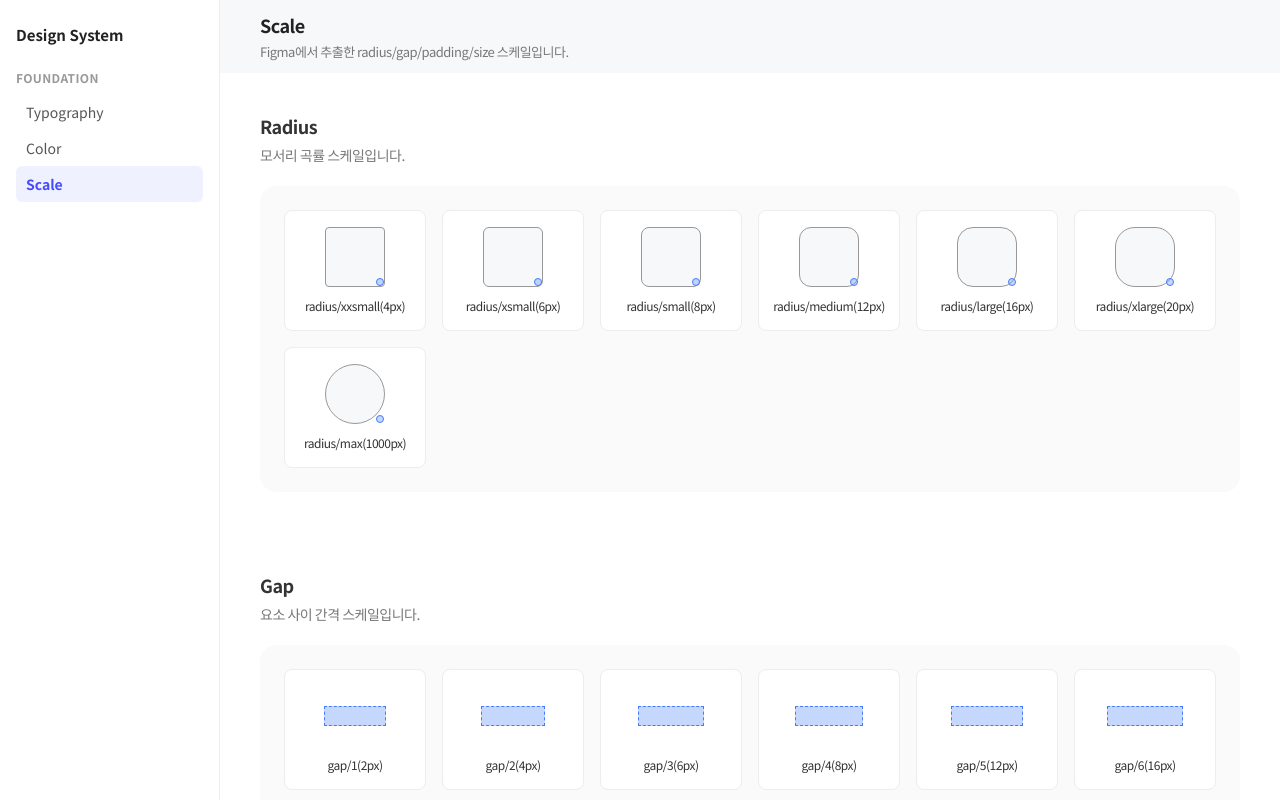
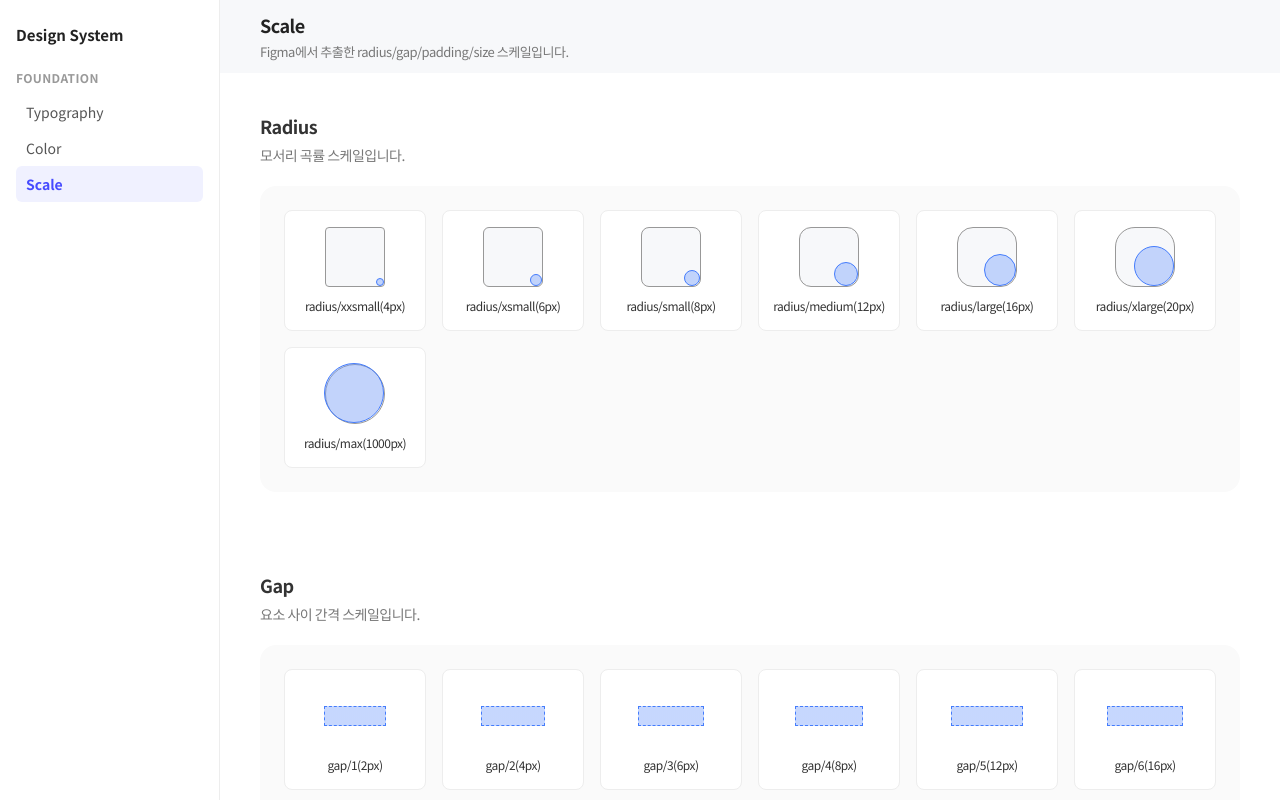
Before and after one commit to dain-spec/designsystem, a React (Vite) app: page / in a window 1280 px wide. Both pictures are taken after a click on the item "Scale". Shown: the top 800 px of the page. Built offline with nearby package versions, Linux system fonts and the light colour scheme.

Commit message:
Scale radius dot marker size with radius value
Figma 원본처럼 dot 크기가 min(radius*2, 60px)로 커지도록 수정하고,
어떤 크기에서도 완전한 원으로 보이게 border-radius를 50%로 변경합니다.

```diff
--- a/src/design-system/foundation/Scale.css
+++ b/src/design-system/foundation/Scale.css
@@ -45,11 +45,9 @@
   position: absolute;
   right: 0;
   bottom: 0;
-  width: 8px;
-  height: 8px;
   background: rgba(113, 155, 252, 0.4);
   border: 1px solid #447cfc;
-  border-radius: 4px;
+  border-radius: 50%;
 }
 
 .ds-scale-gap-bar {
--- a/src/design-system/foundation/Scale.tsx
+++ b/src/design-system/foundation/Scale.tsx
@@ -19,12 +19,15 @@ function SectionHeading({ title, description }: { title: string; description: st
   )
 }
 
+const RADIUS_BOX_SIZE = 60
+
 function RadiusItem({ name, px }: ScaleItem) {
+  const dotSize = Math.min(px * 2, RADIUS_BOX_SIZE)
   return (
     <div className="ds-scale-item">
       <div className="ds-scale-item__demo">
         <div className="ds-scale-radius-box" style={{ borderRadius: px }}>
-          <div className="ds-scale-radius-dot" />
+          <div className="ds-scale-radius-dot" style={{ width: dotSize, height: dotSize }} />
         </div>
       </div>
       <span className="ds-scale-item__label">
```
